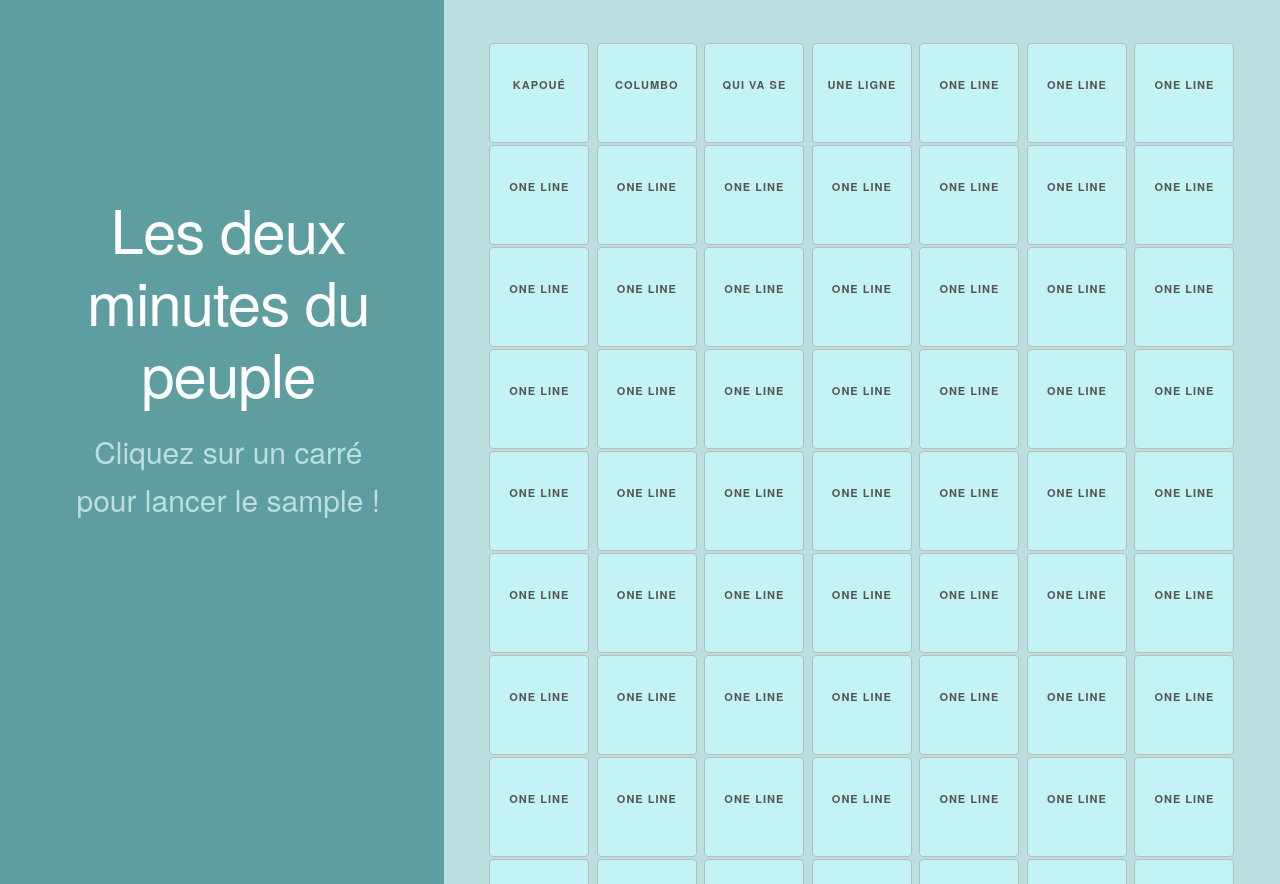
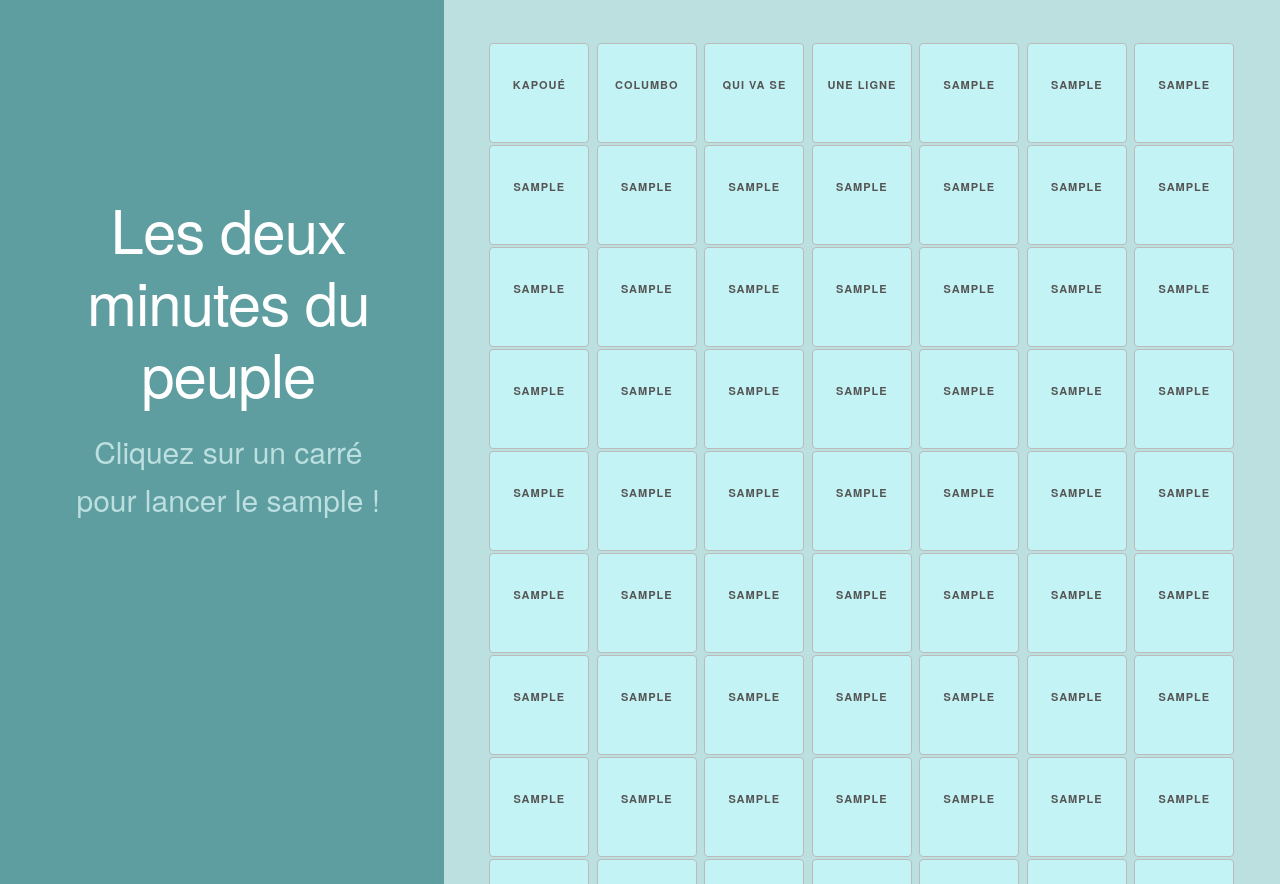
Before and after one commit to Owlynn/2mdp, a plain HTML site: page index.html in a window 1280 px wide. Drawn offline with nearby package versions, Linux system fonts and the light colour scheme.

Commit message:
rajout du mot sample dans le scases

```diff
--- a/samples.js
+++ b/samples.js
@@ -16,307 +16,307 @@
       url: 'https://www.donnerdelavoix.fr/test/test.mp3',
     },
     {
-      title: 'one line',
+      title: 'sample',
       url: 'https://www.donnerdelavoix.fr/test/test.mp3',
     },
     {
-      title: 'one line',
+      title: 'sample',
       url: 'https://www.donnerdelavoix.fr/test/test.mp3',
     },
     {
-      title: 'one line',
+      title: 'sample',
       url: 'https://www.donnerdelavoix.fr/test/test.mp3',
     },
     {
-      title: 'one line',
+      title: 'sample',
       url: 'https://www.donnerdelavoix.fr/test/test.mp3',
     },
     {
-      title: 'one line',
+      title: 'sample',
       url: 'https://www.donnerdelavoix.fr/test/test.mp3',
     },
     {
-      title: 'one line',
+      title: 'sample',
       url: 'https://www.donnerdelavoix.fr/test/test.mp3',
     },
     {
-      title: 'one line',
+      title: 'sample',
       url: 'https://www.donnerdelavoix.fr/test/test.mp3',
     },
     {
-      title: 'one line',
+      title: 'sample',
       url: 'https://www.donnerdelavoix.fr/test/test.mp3',
     },
     {
-      title: 'one line',
+      title: 'sample',
       url: 'https://www.donnerdelavoix.fr/test/test.mp3',
     },
     {
-      title: 'one line',
+      title: 'sample',
       url: 'https://www.donnerdelavoix.fr/test/test.mp3',
     },
     {
-      title: 'one line',
+      title: 'sample',
       url: 'https://www.donnerdelavoix.fr/test/test.mp3',
     },
     {
-      title: 'one line',
+      title: 'sample',
       url: 'https://www.donnerdelavoix.fr/test/test.mp3',
     },
     {
-      title: 'one line',
+      title: 'sample',
       url: 'https://www.donnerdelavoix.fr/test/test.mp3',
     },
     {
-      title: 'one line',
+      title: 'sample',
       url: 'https://www.donnerdelavoix.fr/test/test.mp3',
     },
     {
-      title: 'one line',
+      title: 'sample',
       url: 'https://www.donnerdelavoix.fr/test/test.mp3',
     },
     {
-      title: 'one line',
+      title: 'sample',
       url: 'https://www.donnerdelavoix.fr/test/test.mp3',
     },
     {
-      title: 'one line',
+      title: 'sample',
       url: 'https://www.donnerdelavoix.fr/test/test.mp3',
     },
     {
-      title: 'one line',
+      title: 'sample',
       url: 'https://www.donnerdelavoix.fr/test/test.mp3',
     },
     {
-      title: 'one line',
+      title: 'sample',
       url: 'https://www.donnerdelavoix.fr/test/test.mp3',
     },
     {
-      title: 'one line',
+      title: 'sample',
       url: 'https://www.donnerdelavoix.fr/test/test.mp3',
     },
     {
-      title: 'one line',
+      title: 'sample',
       url: 'https://www.donnerdelavoix.fr/test/test.mp3',
     },
     {
-      title: 'one line',
+      title: 'sample',
       url: 'https://www.donnerdelavoix.fr/test/test.mp3',
     },
     {
-      title: 'one line',
+      title: 'sample',
       url: 'https://www.donnerdelavoix.fr/test/test.mp3',
     },
     {
-      title: 'one line',
+      title: 'sample',
       url: 'https://www.donnerdelavoix.fr/test/test.mp3',
     },
     {
-      title: 'one line',
+      title: 'sample',
       url: 'https://www.donnerdelavoix.fr/test/test.mp3',
     },
     {
-      title: 'one line',
+      title: 'sample',
       url: 'https://www.donnerdelavoix.fr/test/test.mp3',
     },
     {
-      title: 'one line',
+      title: 'sample',
       url: 'https://www.donnerdelavoix.fr/test/test.mp3',
     },
     {
-      title: 'one line',
+      title: 'sample',
       url: 'https://www.donnerdelavoix.fr/test/test.mp3',
     },
     {
-      title: 'one line',
+      title: 'sample',
       url: 'https://www.donnerdelavoix.fr/test/test.mp3',
     },
     {
-      title: 'one line',
+      title: 'sample',
       url: 'https://www.donnerdelavoix.fr/test/test.mp3',
     },
     {
-      title: 'one line',
+      title: 'sample',
       url: 'https://www.donnerdelavoix.fr/test/test.mp3',
     },
     {
-      title: 'one line',
+      title: 'sample',
       url: 'https://www.donnerdelavoix.fr/test/test.mp3',
     },
     {
-      title: 'one line',
+      title: 'sample',
       url: 'https://www.donnerdelavoix.fr/test/test.mp3',
     },
     {
-      title: 'one line',
+      title: 'sample',
       url: 'https://www.donnerdelavoix.fr/test/test.mp3',
     },
     {
-      title: 'one line',
+      title: 'sample',
       url: 'https://www.donnerdelavoix.fr/test/test.mp3',
     },
     {
-      title: 'one line',
+      title: 'sample',
       url: 'https://www.donnerdelavoix.fr/test/test.mp3',
     },
     {
-      title: 'one line',
+      title: 'sample',
       url: 'https://www.donnerdelavoix.fr/test/test.mp3',
     },
     {
-      title: 'one line',
+      title: 'sample',
       url: 'https://www.donnerdelavoix.fr/test/test.mp3',
     },
     {
-      title: 'one line',
+      title: 'sample',
       url: 'https://www.donnerdelavoix.fr/test/test.mp3',
     },
     {
-      title: 'one line',
+      title: 'sample',
       url: 'https://www.donnerdelavoix.fr/test/test.mp3',
     },
     {
-      title: 'one line',
+      title: 'sample',
       url: 'https://www.donnerdelavoix.fr/test/test.mp3',
     },
     {
-      title: 'one line',
+      title: 'sample',
       url: 'https://www.donnerdelavoix.fr/test/test.mp3',
     },
     {
-      title: 'one line',
+      title: 'sample',
       url: 'https://www.donnerdelavoix.fr/test/test.mp3',
     },
     {
-      title: 'one line',
+      title: 'sample',
       url: 'https://www.donnerdelavoix.fr/test/test.mp3',
     },
     {
-      title: 'one line',
+      title: 'sample',
       url: 'https://www.donnerdelavoix.fr/test/test.mp3',
     },
     {
-      title: 'one line',
+      title: 'sample',
       url: 'https://www.donnerdelavoix.fr/test/test.mp3',
     },
     {
-      title: 'one line',
+      title: 'sample',
       url: 'https://www.donnerdelavoix.fr/test/test.mp3',
     },
     {
-      title: 'one line',
+      title: 'sample',
       url: 'https://www.donnerdelavoix.fr/test/test.mp3',
     },
     {
-      title: 'one line',
+      title: 'sample',
       url: 'https://www.donnerdelavoix.fr/test/test.mp3',
     },
     {
-      title: 'one line',
+      title: 'sample',
       url: 'https://www.donnerdelavoix.fr/test/test.mp3',
     },
     {
-      title: 'one line',
+      title: 'sample',
       url: 'https://www.donnerdelavoix.fr/test/test.mp3',
     },
     {
-      title: 'one line',
+      title: 'sample',
       url: 'https://www.donnerdelavoix.fr/test/test.mp3',
     },
     {
-      title: 'one line',
+      title: 'sample',
       url: 'https://www.donnerdelavoix.fr/test/test.mp3',
     },
     {
-      title: 'one line',
+      title: 'sample',
       url: 'https://www.donnerdelavoix.fr/test/test.mp3',
     },
     {
-      title: 'one line',
+      title: 'sample',
       url: 'https://www.donnerdelavoix.fr/test/test.mp3',
     },
     {
-      title: 'one line',
+      title: 'sample',
       url: 'https://www.donnerdelavoix.fr/test/test.mp3',
     },
     {
-      title: 'one line',
+      title: 'sample',
       url: 'https://www.donnerdelavoix.fr/test/test.mp3',
     },
     {
-      title: 'one line',
+      title: 'sample',
       url: 'https://www.donnerdelavoix.fr/test/test.mp3',
     },
     {
-      title: 'one line',
+      title: 'sample',
       url: 'https://www.donnerdelavoix.fr/test/test.mp3',
     },
     {
-      title: 'one line',
+      title: 'sample',
       url: 'https://www.donnerdelavoix.fr/test/test.mp3',
     },
     {
-      title: 'one line',
+      title: 'sample',
       url: 'https://www.donnerdelavoix.fr/test/test.mp3',
     },
     {
-      title: 'one line',
+      title: 'sample',
       url: 'https://www.donnerdelavoix.fr/test/test.mp3',
     },
     {
-      title: 'one line',
+      title: 'sample',
       url: 'https://www.donnerdelavoix.fr/test/test.mp3',
     },
     {
-      title: 'one line',
+      title: 'sample',
       url: 'https://www.donnerdelavoix.fr/test/test.mp3',
     },
     {
-      title: 'one line',
+      title: 'sample',
       url: 'https://www.donnerdelavoix.fr/test/test.mp3',
     },
     {
-      title: 'one line',
+      title: 'sample',
       url: 'https://www.donnerdelavoix.fr/test/test.mp3',
     },
     {
-      title: 'one line',
+      title: 'sample',
       url: 'https://www.donnerdelavoix.fr/test/test.mp3',
     },
     {
-      title: 'one line',
+      title: 'sample',
       url: 'https://www.donnerdelavoix.fr/test/test.mp3',
     },
     {
-      title: 'one line',
+      title: 'sample',
       url: 'https://www.donnerdelavoix.fr/test/test.mp3',
     },
     {
-      title: 'one line',
+      title: 'sample',
       url: 'https://www.donnerdelavoix.fr/test/test.mp3',
     },
     {
-      title: 'one line',
+      title: 'sample',
       url: 'https://www.donnerdelavoix.fr/test/test.mp3',
     },
     {
-      title: 'one line',
+      title: 'sample',
       url: 'https://www.donnerdelavoix.fr/test/test.mp3',
     },
     {
-      title: 'one line',
+      title: 'sample',
       url: 'https://www.donnerdelavoix.fr/test/test.mp3',
     },
     {
-      title: 'one line',
+      title: 'sample',
       url: 'https://www.donnerdelavoix.fr/test/test.mp3',
     },
     {
-      title: 'one line',
+      title: 'sample',
       url: 'https://www.donnerdelavoix.fr/test/test.mp3',
     },
     {
-      title: 'one line',
+      title: 'sample',
       url: 'https://www.donnerdelavoix.fr/test/test.mp3',
     }
 
--- a/style.css
+++ b/style.css
@@ -27,6 +27,7 @@
 
 .row {
     background-color: cadetblue;
+    height: 100%;
 }
 
 #deuxmin {
```
